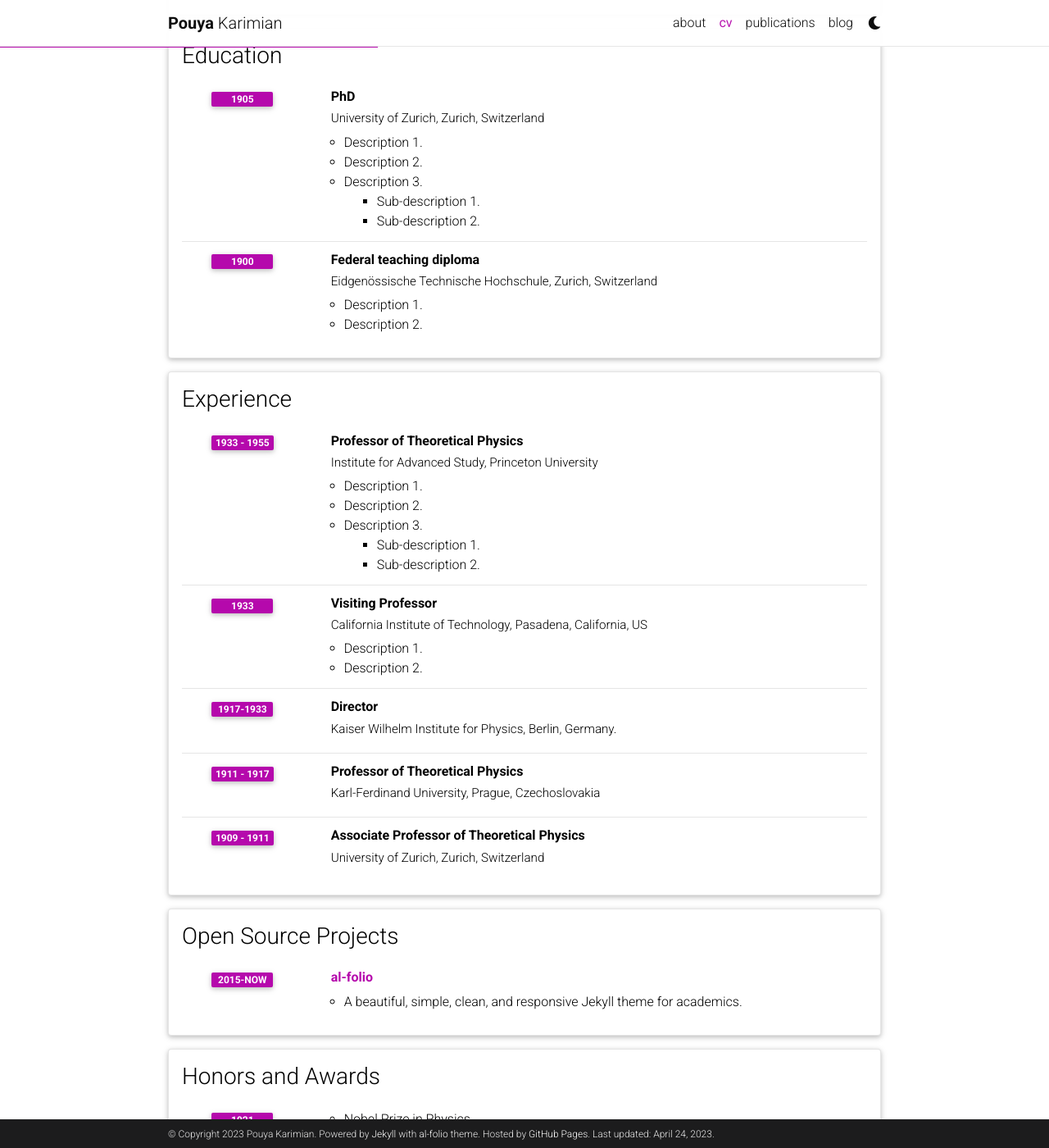
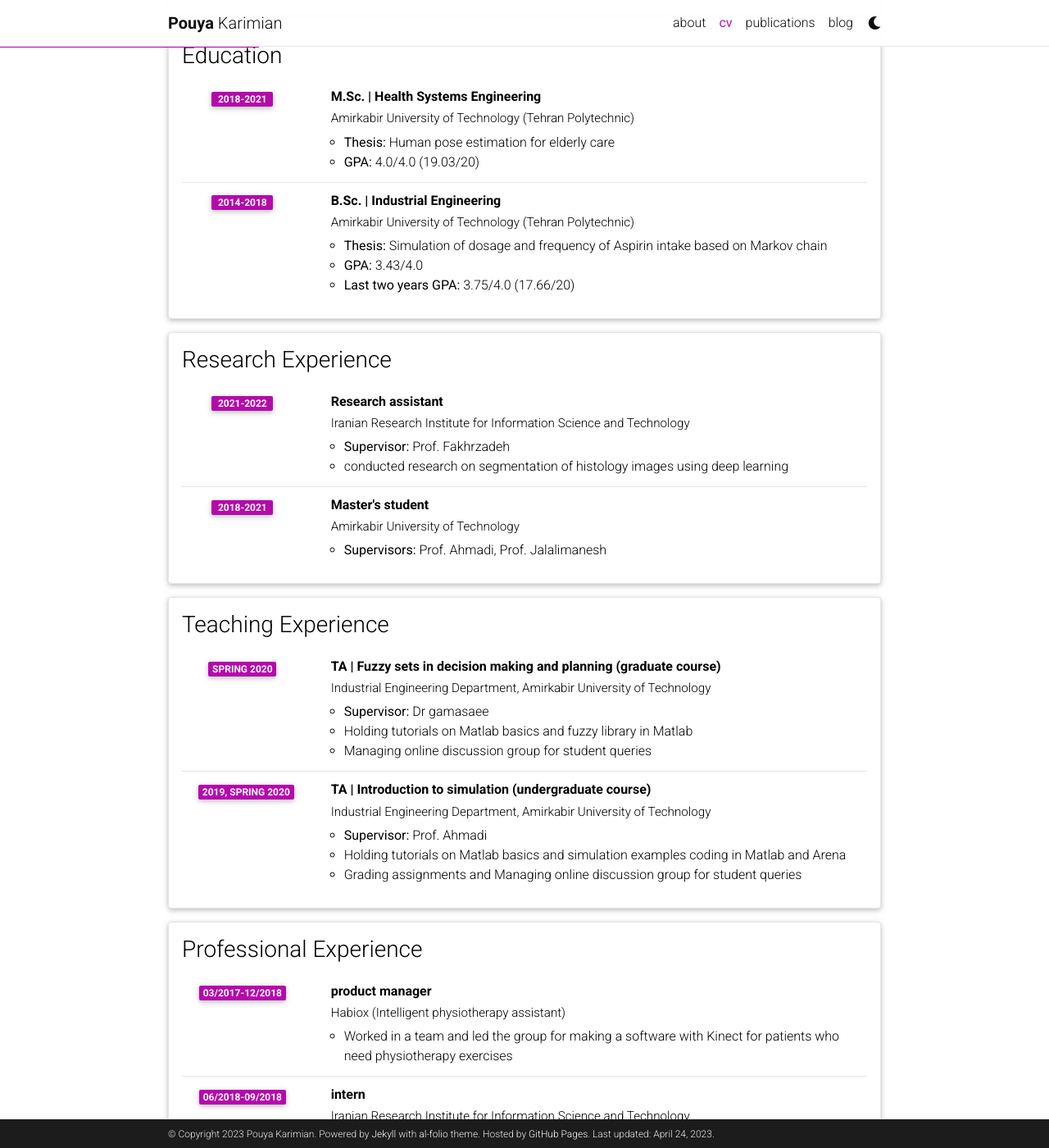
Before and after one commit to pouyaka/pouyaka.github.io, a Jekyll site: the page built from _pages/cv.md, in a window 1280 px wide and 1400 px high, scrolled down 359 px. Shown: the whole window at 82% size. Built offline with Jekyll 4.4.1, drawn with Linux system fonts in a browser that asks for light colours; comment, search, counter and statistics services are not loaded; a style sheet for code colours, icons or effects is not loaded; some of the changed text lies outside the part shown.

Commit message:
Update CV
_data/cv.yml and _pages/cv.md updated. pdf file of cv added.

```diff
--- a/_data/cv.yml
+++ b/_data/cv.yml
@@ -2,96 +2,107 @@
   type: map
   contents:
     - name: Full Name
-      value: Albert Einstein
+      value: Pouya Karimiandehaghi
     - name: Date of Birth
-      value: 14th March 1879
+      value: 14th Novamber 1995
     - name: Languages
-      value: English, German
+      value: English, Persian
 
 - title: Education
   type: time_table
   contents:
-    - title: PhD
-      institution: University of Zurich, Zurich, Switzerland
-      year: 1905
+    - title: M.Sc. | Health Systems Engineering
+      institution: Amirkabir University of Technology (Tehran Polytechnic)
+      year: 2018-2021
       description:
-        - Description 1.
-        - Description 2.
-        - title: Description 3.
-          contents:
-            - Sub-description 1.
-            - Sub-description 2.
-    - title: Federal teaching diploma
-      institution: Eidgenössische Technische Hochschule, Zurich, Switzerland
-      year: 1900
+        - <b>Thesis:</b> Human pose estimation for elderly care
+        - <b>GPA:</b> 4.0/4.0 (19.03/20)
+    - title: B.Sc. | Industrial Engineering
+      institution: Amirkabir University of Technology (Tehran Polytechnic)
+      year: 2014-2018
       description:
-        - Description 1.
-        - Description 2.
+        - <b>Thesis:</b> Simulation of dosage and frequency of Aspirin intake based on Markov chain
+        - <b>GPA:</b> 3.43/4.0
+        - <b>Last two years GPA:</b> 3.75/4.0 (17.66/20)
 
-- title: Experience
+- title: Research Experience
   type: time_table
   contents:
-    - title: Professor of Theoretical Physics
-      institution: Institute for Advanced Study, Princeton University
-      year: 1933 - 1955
+    - title: Research assistant
+      institution: Iranian Research Institute for Information Science and Technology
+      year: 2021-2022
       description:
-        - Description 1.
-        - Description 2.
-        - title: Description 3.
-          contents:
-            - Sub-description 1.
-            - Sub-description 2.
-    - title: Visiting Professor
-      institution: California Institute of Technology, Pasadena, California, US
-      year: 1933
+        - <b>Supervisor:</b> Prof. Fakhrzadeh
+        - conducted research on segmentation of histology images using deep learning
+    - title: Master's student
+      institution: Amirkabir University of Technology
+      year: 2018-2021
       description:
-        - Description 1.
-        - Description 2.
+        - <b>Supervisors:</b> Prof. Ahmadi, Prof. Jalalimanesh
 
-    - title: Director
-      institution: Kaiser Wilhelm Institute for Physics, Berlin, Germany.
-      year: 1917-1933
-
-    - title: Professor of Theoretical Physics
-      institution: Karl-Ferdinand University, Prague, Czechoslovakia
-      year: 1911 - 1917
-      description:
-
-    - title: Associate Professor of Theoretical Physics
-      institution: University of Zurich, Zurich, Switzerland
-      year: 1909 - 1911
-
-- title: Open Source Projects
+- title: Teaching Experience
   type: time_table
   contents:
-    - title: <a href="https://github.com/alshedivat/al-folio">al-folio</a>
-      year: 2015-now
-      description: A beautiful, simple, clean, and responsive Jekyll theme for academics.
+    - title: TA | Fuzzy sets in decision making and planning (graduate course)
+      institution: Industrial Engineering Department, Amirkabir University of Technology
+      year: Spring 2020
+      description:
+        - <b>Supervisor:</b> Dr gamasaee
+        - Holding tutorials on Matlab basics and fuzzy library in Matlab
+        - Managing online discussion group for student queries
+    - title: TA | Introduction to simulation (undergraduate course)
+      institution: Industrial Engineering Department, Amirkabir University of Technology
+      year: 2019, Spring 2020
+      description:
+        - <b>Supervisor:</b> Prof. Ahmadi
+        - Holding tutorials on Matlab basics and simulation examples coding in Matlab and Arena
+        - Grading assignments and Managing online discussion group for student queries
+
+- title: Professional Experience
+  type: time_table
+  contents:
+   - title: product manager
+     institution: Habiox (Intelligent physiotherapy assistant)
+     year: 03/2017-12/2018
+     description:
+       - Worked in a team and led the group for making a software with Kinect for patients who need physiotherapy exercises
+   - title: intern
+     institution: Iranian Research Institute for Information Science and Technology
+     year: 06/2018-09/2018
+     description:
+       - Analysis of static work using discomfort recording with Kinect
+       - Programming a Matlab code that analyze posture by OWAS method and input of Kinect
 
 - title: Honors and Awards
   type: time_table
   contents:
-    - year: 1921
+    - year: 2018
       items:
-        - Nobel Prize in Physics
-        - Matteucci Medal
-    - year: 2029
+        - member of <b>”Excepted talents”</b> at Amirkabir University of Technology in Masters period and receiving grant
+        - <div style="text-align:justify">Ranked <b>5th</b> in 23th Iranian students scientific olympiad in industrial engineering containing optimization,probability theory and engineering statistics (<a href="https://drive.google.com/file/d/17V-NyrIdu3nv2G1qxddLZZ5-EB9qVMaK/view?usp=share_link">persian certificate</a>)</div>
+        - Ranked among <b>top 1 percentage</b> in national graduate entrance exam of industrial engineering
+    - year: 2014
       items:
-        - Max Planck Medal
+        - Ranked among <b>top 1 percentage</b> in national undergraduate entrance exam
+
+- title: Test Scores
+  type: list
+  contents:
+    - <b>TOEFL</b> 104 - Reading:29 Listening:28 Speaking:23 Writing:24(15th October 2022)
 
 - title: Academic Interests
   type: nested_list
   contents:
-    - title: Topic 1.
+    - title: Computer vision
       items:
-        - Description 1.
-        - Description 2.
-    - title: Topic 2.
+        - Human pose estimation
+        - Medical imaging
+    - title: Machine learning
       items:
-        - Description 1.
-        - Description 2.
+        - optimization algorithms
 
 - title: Other Interests
   type: list
   contents:
-    - <u>Hobbies:</u> Hobby 1, Hobby 2, etc.
+    - <u>Sports</u>  Football (soccer), Basketball, Table tennis.
+    - <u>Hobbies</u>  watching movies, reading books, solving puzzels
```
Also changed, not shown: _pages/cv.md (+1 -1 lines), 1 other file.
